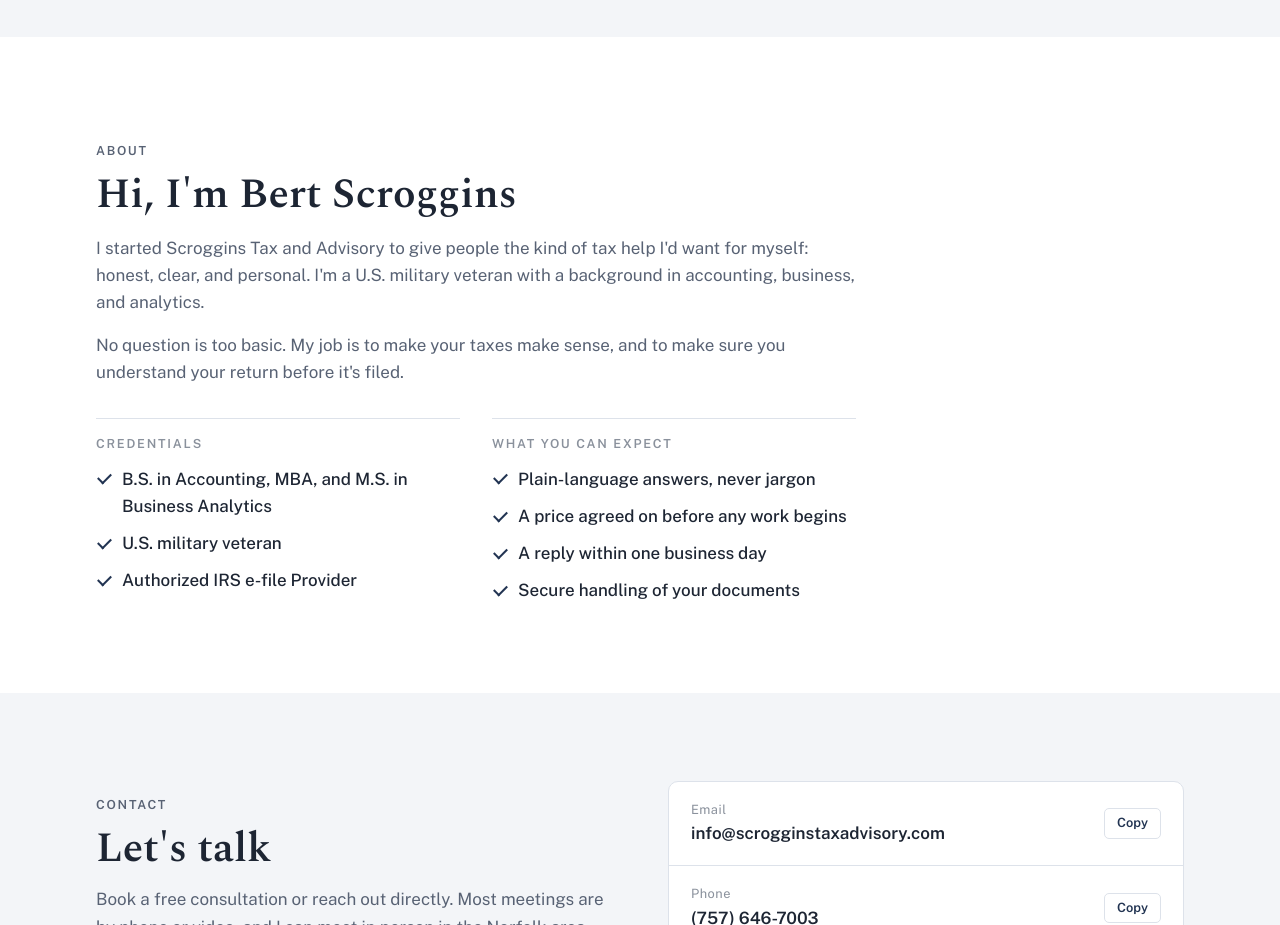
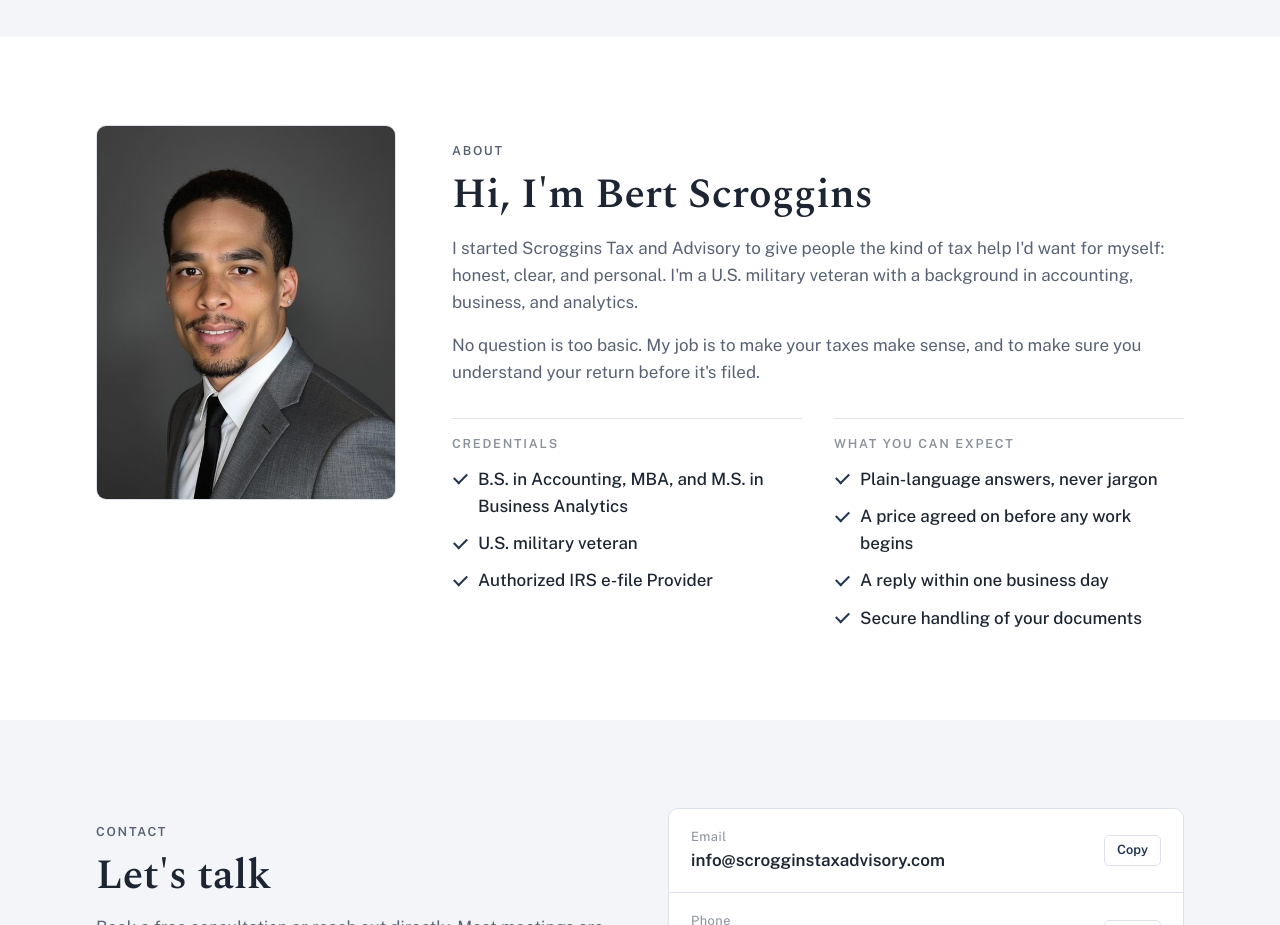
Before and after one commit to scrogginstaxadvisory/scrogginstaxadvisory-website, a plain HTML site: page index.html in a window 1280 px wide. Shown: the part 2200-3125 px from the top of the page. Drawn offline with nearby package versions, Linux system fonts and the light colour scheme.

Commit message:
Add headshot to About section
Co-Authored-By: Claude Opus 5.5 <noreply@anthropic.com>
Claude-Session: https://claude.ai/code/session_01HRXUAKxjC7ouYvUjzEtzhU

```diff
--- a/index.html
+++ b/index.html
@@ -121,7 +121,9 @@ section.alt { background: var(--surface); }
 .secure strong { color: var(--ink); }
 @media (max-width: 760px) { .steps { grid-template-columns: 1fr; gap: 28px; } }
 
-.about { display: block; }
+.about { display: grid; grid-template-columns: 300px 1fr; gap: 56px; align-items: start; }
+.about .photo { margin: 0; min-width: 0; }
+.about .photo img { display: block; width: 100%; height: auto; aspect-ratio: 4 / 5; object-fit: cover; border-radius: 10px; border: 1px solid var(--line); }
 .about .mark { background: var(--surface); border: 1px solid var(--line); border-radius: 10px; padding: 28px; display: flex; justify-content: center; }
 .about .mark img { width: 120px; height: auto; }
 .about .copy { min-width: 0; max-width: 760px; }
@@ -131,7 +133,7 @@ section.alt { background: var(--surface); }
 .creds li { padding-block: 12px; border-top: 1px solid var(--line); display: flex; flex-direction: column; }
 .creds li span { font-size: 0.8rem; color: var(--steel); letter-spacing: 0.04em; }
 .creds li strong { font-weight: 600; color: var(--ink); }
-@media (max-width: 760px) { .about { grid-template-columns: 1fr; gap: 28px; } .about .mark { justify-content: flex-start; } .creds { grid-template-columns: 1fr; } }
+@media (max-width: 760px) { .about { grid-template-columns: 1fr; gap: 28px; } .about .photo { max-width: 240px; } .about .mark { justify-content: flex-start; } .creds { grid-template-columns: 1fr; } }
 
 .contact { display: grid; grid-template-columns: 1fr 1fr; gap: 56px; }
 .contact .section-head { margin-bottom: 0; }
@@ -291,6 +293,7 @@ footer.site .legal { font-size: 0.8rem; color: var(--steel); max-width: 820px; }
 
   <section class="block" id="about">
     <div class="wrap about">
+      <figure class="photo"><img src="assets/bert.jpg" alt="Bert Scroggins" width="560" height="700" loading="lazy"></figure>
       <div class="copy">
         <p class="eyebrow">About</p>
         <h2>Hi, I'm Bert Scroggins</h2>
```
Also changed, not shown: assets/bert.jpg (added).
